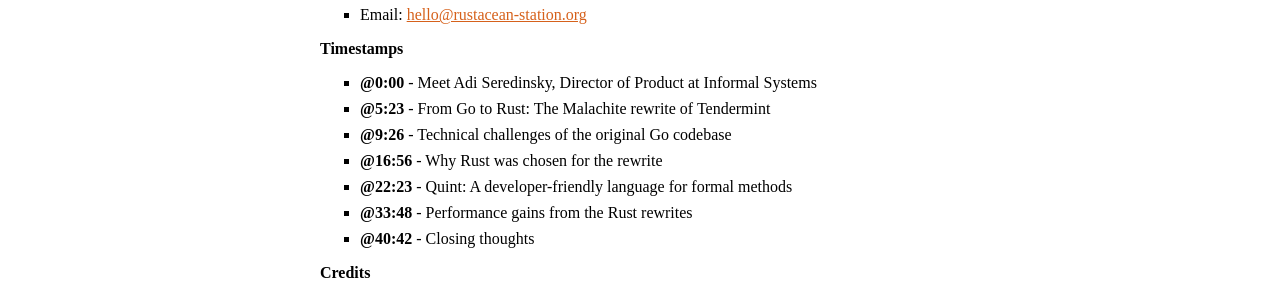
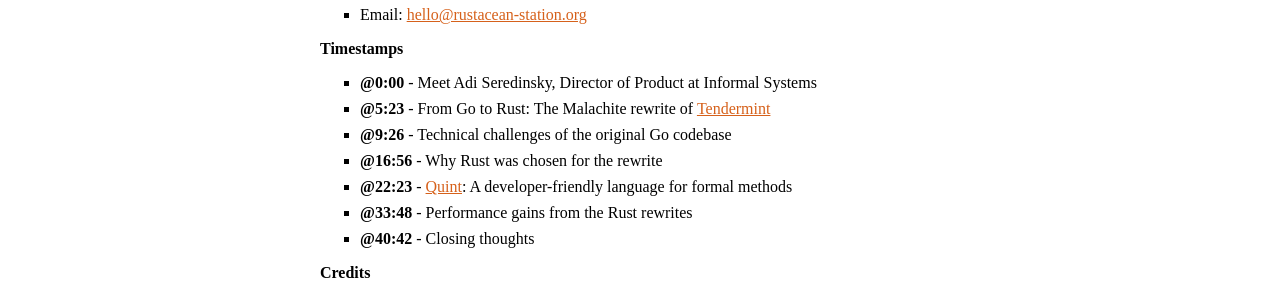
Before and after one commit to rustacean-station/rustacean-station.org, a Jekyll site: the page built from _episodes/interviews/2025-06-20-adi-seredinschi.md, in a window 1280 px wide. Shown: the part 873-1165 px from the top of the page. Built offline with Jekyll 4.4.1, drawn with Linux system fonts in a browser that asks for light colours; some of the changed lines change nothing that is shown.

Commit message:
add in missing URLs

```diff
--- a/_episodes/interviews/2025-06-20-adi-seredinschi.md
+++ b/_episodes/interviews/2025-06-20-adi-seredinschi.md
@@ -20,10 +20,10 @@
 
 ## Timestamps
 - [@0:00] - Meet Adi Seredinsky, Director of Product at Informal Systems
-- [@5:23] - From Go to Rust: The Malachite rewrite of Tendermint
+- [@5:23] - From Go to Rust: The Malachite rewrite of [Tendermint](https://tendermint.com/)
 - [@9:26] - Technical challenges of the original Go codebase
 - [@16:56] - Why Rust was chosen for the rewrite
-- [@22:23] - Quint: A developer-friendly language for formal methods
+- [@22:23] - [Quint](https://quint-lang.org/): A developer-friendly language for formal methods
 - [@33:48] - Performance gains from the Rust rewrites
 - [@40:42] - Closing thoughts
 
```
